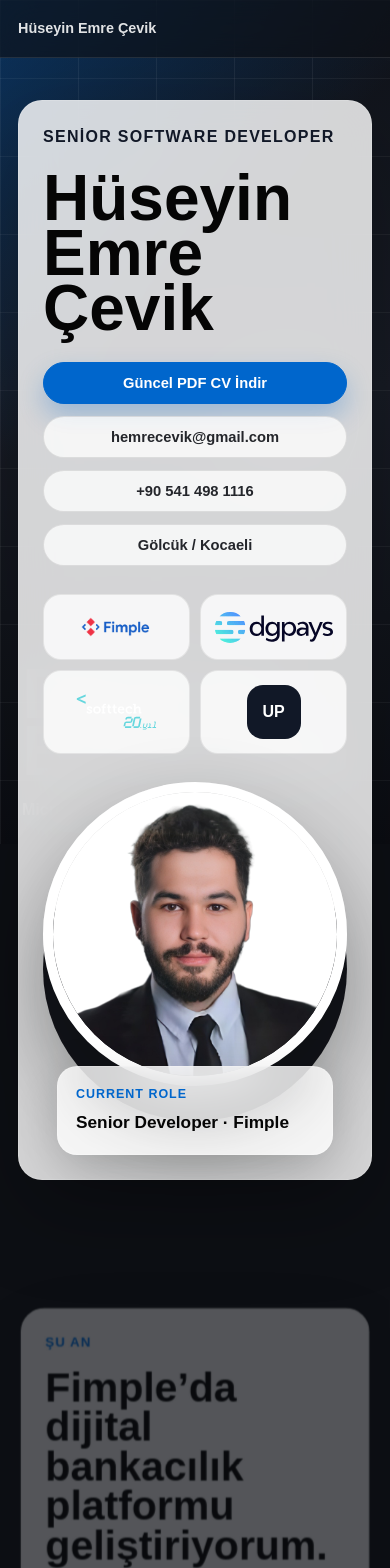
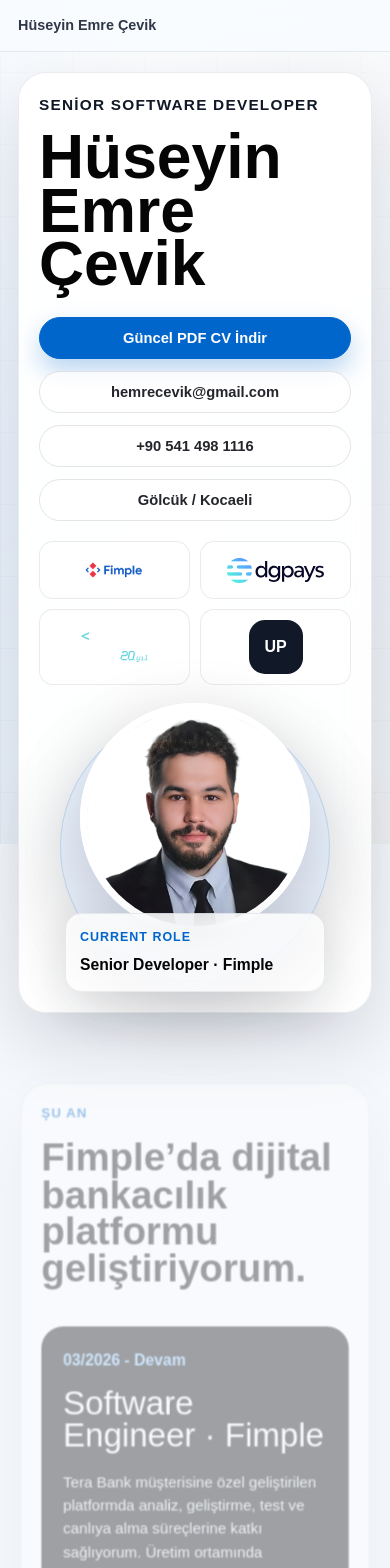
Before and after one commit to cvkgameplay-lab/HuseyinEmreCevikCV.Web, a Next.js app: page / in a window 390 px wide. Shown: the top 1568 px of the page. Built offline with nearby package versions, Linux system fonts and the light colour scheme.

Commit message:
Clean mobile CV background

```diff
--- a/app/globals.css
+++ b/app/globals.css
@@ -2,10 +2,10 @@
 
 :root {
   --ink: #050505;
-  --paper: #f7f7f5;
+  --paper: #f5f8fc;
   --white: #ffffff;
   --muted: #6f737a;
-  --line: #dedede;
+  --line: #d8e0ea;
   --blue: #0066cc;
   --blue-dark: #003f8c;
   --soft-blue: #edf5ff;
@@ -28,7 +28,7 @@
 
 body {
   margin: 0;
-  background: #0d0f14;
+  background: var(--paper);
   color: var(--ink);
   font-family: Arial, Helvetica, sans-serif;
 }
@@ -47,44 +47,30 @@
   position: fixed;
   inset: 0;
   z-index: -1;
-  padding: clamp(22px, 5vw, 72px);
-  display: grid;
-  align-content: end;
   background:
-    linear-gradient(90deg, rgba(255, 255, 255, 0.06) 1px, transparent 1px),
-    linear-gradient(180deg, rgba(255, 255, 255, 0.05) 1px, transparent 1px),
-    linear-gradient(135deg, rgba(0, 102, 204, 0.38), transparent 38%),
-    linear-gradient(180deg, #10131a 0%, #171b24 46%, #0b0d12 100%);
-  background-size: 78px 78px, 78px 78px, auto, auto;
-  color: rgba(255, 255, 255, 0.13);
+    linear-gradient(90deg, rgba(0, 72, 160, 0.045) 1px, transparent 1px),
+    linear-gradient(180deg, rgba(0, 72, 160, 0.04) 1px, transparent 1px),
+    linear-gradient(180deg, #f9fbff 0%, #edf4ff 48%, #f8fafc 100%);
+  background-size: 72px 72px, 72px 72px, auto;
   overflow: hidden;
 }
 
 .fixed-stage::before {
   content: "";
   position: absolute;
-  right: clamp(18px, 8vw, 130px);
-  top: 50%;
-  width: min(38vw, 520px);
-  aspect-ratio: 1;
-  transform: translateY(-50%);
-  border: 1px solid rgba(255, 255, 255, 0.12);
-  border-radius: 50%;
-  background: rgba(255, 255, 255, 0.03);
+  inset: 0;
+  background:
+    linear-gradient(180deg, rgba(255, 255, 255, 0.72), rgba(255, 255, 255, 0.18)),
+    linear-gradient(90deg, rgba(0, 102, 204, 0.08), transparent 38%, rgba(15, 23, 42, 0.05));
+  pointer-events: none;
 }
 
 .fixed-stage span {
-  max-width: 1100px;
-  font-size: clamp(4.4rem, 15vw, 15rem);
-  line-height: 0.82;
-  font-weight: 900;
-  text-transform: uppercase;
+  display: none;
 }
 
 .fixed-stage strong {
-  margin-top: 18px;
-  color: rgba(255, 255, 255, 0.28);
-  font-size: clamp(1rem, 2vw, 1.45rem);
+  display: none;
 }
 
 .topbar {
@@ -96,13 +82,13 @@
   display: flex;
   align-items: center;
   justify-content: space-between;
-  border-bottom: 1px solid rgba(255, 255, 255, 0.1);
-  background: rgba(13, 15, 20, 0.62);
+  border-bottom: 1px solid rgba(15, 23, 42, 0.08);
+  background: rgba(248, 251, 255, 0.78);
   backdrop-filter: blur(18px);
 }
 
 .topbar a {
-  color: rgba(255, 255, 255, 0.88);
+  color: rgba(15, 23, 42, 0.86);
   font-size: 0.9rem;
   font-weight: 700;
 }
@@ -127,10 +113,10 @@
 .screen-card {
   width: min(1180px, 100%);
   margin: 0 auto;
-  border: 1px solid rgba(255, 255, 255, 0.14);
+  border: 1px solid rgba(15, 23, 42, 0.08);
   border-radius: clamp(24px, 4vw, 42px);
-  background: rgba(255, 255, 255, 0.82);
-  box-shadow: 0 34px 90px rgba(0, 0, 0, 0.24);
+  background: rgba(255, 255, 255, 0.92);
+  box-shadow: 0 28px 72px rgba(15, 23, 42, 0.14);
   backdrop-filter: blur(22px);
 }
 
@@ -268,8 +254,9 @@
   left: 50%;
   transform: translate(-50%, -50%);
   border-radius: 50%;
-  background: #111318;
-  box-shadow: 0 34px 90px rgba(5, 5, 5, 0.22);
+  border: 1px solid rgba(0, 102, 204, 0.16);
+  background: #eaf2ff;
+  box-shadow: 0 34px 90px rgba(15, 23, 42, 0.12);
 }
 
 .hero-visual img {
@@ -293,10 +280,10 @@
   padding: 18px;
   display: grid;
   gap: 6px;
-  border: 1px solid rgba(255, 255, 255, 0.2);
+  border: 1px solid rgba(15, 23, 42, 0.08);
   border-radius: 20px;
   background: rgba(255, 255, 255, 0.82);
-  box-shadow: 0 18px 50px rgba(5, 5, 5, 0.18);
+  box-shadow: 0 18px 50px rgba(15, 23, 42, 0.12);
   backdrop-filter: blur(18px);
 }
 
@@ -447,11 +434,11 @@
 }
 
 .experience-section {
-  color: white;
+  color: var(--ink);
 }
 
 .experience-section .eyebrow {
-  color: #8fc7ff;
+  color: var(--blue);
 }
 
 .experience-slide {
@@ -619,6 +606,10 @@
     min-height: auto;
   }
 
+  .screen-card {
+    border-radius: 28px;
+  }
+
   .impact-section {
     padding-top: 0;
   }
@@ -630,6 +621,7 @@
 
 @media (max-width: 560px) {
   .topbar {
+    height: 52px;
     padding-inline: 18px;
   }
 
@@ -639,15 +631,62 @@
   .experience-slide,
   .stack-section,
   .education-section {
+    min-height: calc(100svh - 52px);
     padding-inline: 18px;
+    padding-block: 20px;
+  }
+
+  .impact-section {
+    min-height: calc(100svh - 52px);
+    padding: 20px 18px;
+  }
+
+  .hero-card,
+  .focus-screen,
+  .stack-card,
+  .education-card,
+  .slide-card {
+    min-height: calc(100svh - 92px);
+    padding: 20px;
+    gap: 18px;
+    align-content: center;
   }
 
   h1 {
-    font-size: 4rem;
+    max-width: 320px;
+    font-size: clamp(3.1rem, 16vw, 4.25rem);
   }
 
   h2 {
-    font-size: 2.6rem;
+    font-size: clamp(2.15rem, 10vw, 2.8rem);
+  }
+
+  .section-intro {
+    margin-bottom: 22px;
+  }
+
+  .hero-copy .eyebrow {
+    margin-bottom: 14px;
+    font-size: 0.96rem;
+  }
+
+  .hero-visual img {
+    width: min(230px, 72vw);
+    border-width: 7px;
+  }
+
+  .hero-visual::before {
+    width: min(270px, 84vw);
+  }
+
+  .visual-caption {
+    width: min(260px, calc(100% - 20px));
+    padding: 14px;
+    border-radius: 16px;
+  }
+
+  .visual-caption strong {
+    font-size: 0.98rem;
   }
 
   .hero-links,
@@ -665,10 +704,61 @@
 
   .logo-rail {
     grid-template-columns: repeat(2, minmax(0, 1fr));
+    margin-top: 20px;
   }
 
   .logo-tile {
-    min-height: 64px;
+    min-height: 58px;
+    padding: 10px;
+    border-radius: 14px;
+  }
+
+  .logo-tile img {
+    max-width: 98px;
+    max-height: 30px;
+  }
+
+  .focus-card {
+    min-height: auto;
+    padding: 22px;
+    border-radius: 22px;
+  }
+
+  .focus-card h3 {
+    font-size: 2.1rem;
+  }
+
+  .focus-card p,
+  .slide-copy ul,
+  .impact-section p {
+    font-size: 0.96rem;
+    line-height: 1.55;
+  }
+
+  .focus-tags {
+    padding: 18px;
+    border-radius: 22px;
+  }
+
+  .focus-tags span,
+  .skill-cloud span {
+    padding: 9px 12px;
+    font-size: 0.86rem;
+  }
+
+  .impact-grid {
+    padding: 14px;
+    gap: 12px;
+  }
+
+  .impact-section article {
+    min-height: 120px;
+    padding: 18px;
+    border-radius: 18px;
+  }
+
+  .slide-copy h2 {
+    margin-bottom: 14px;
   }
 
   .company-logo {
```
